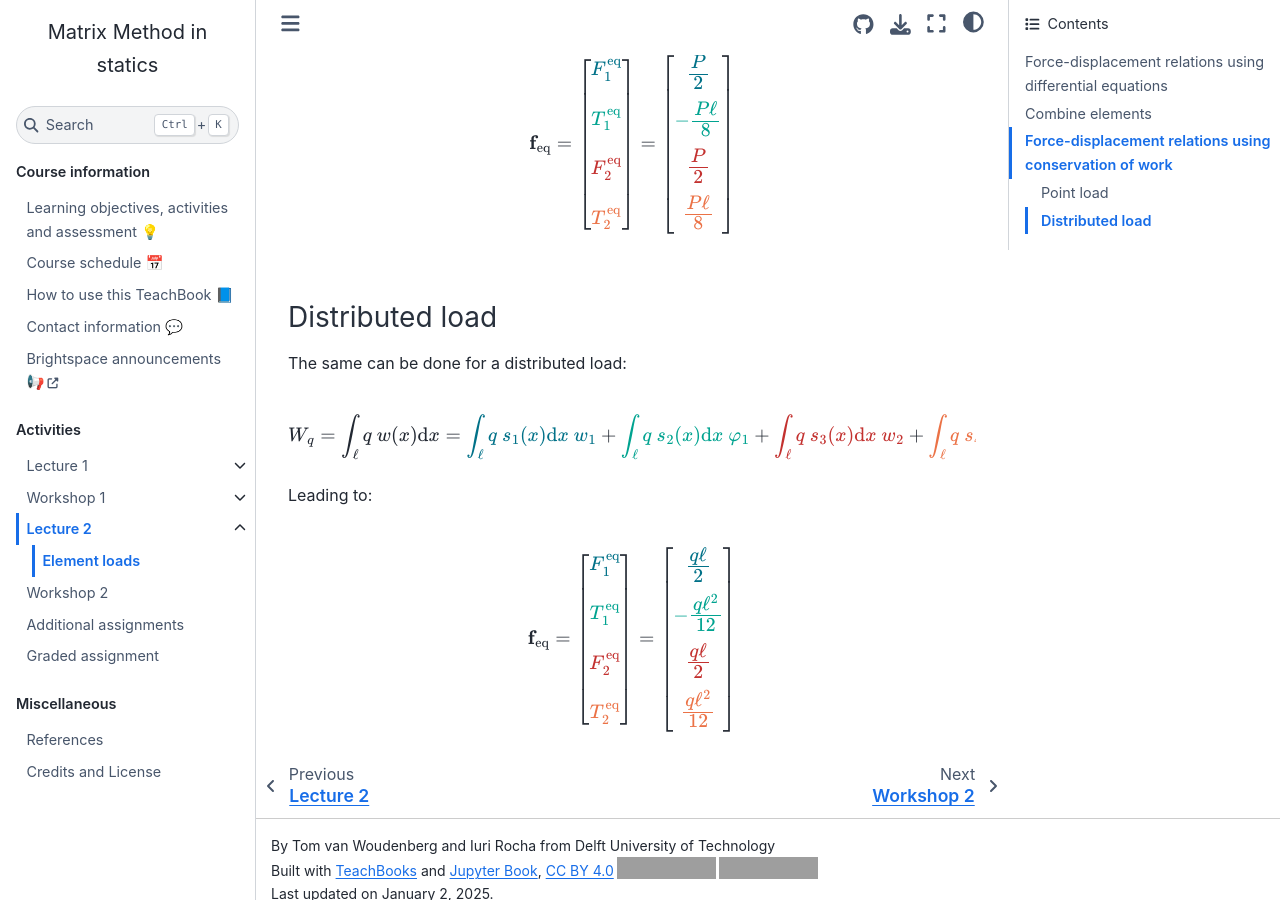
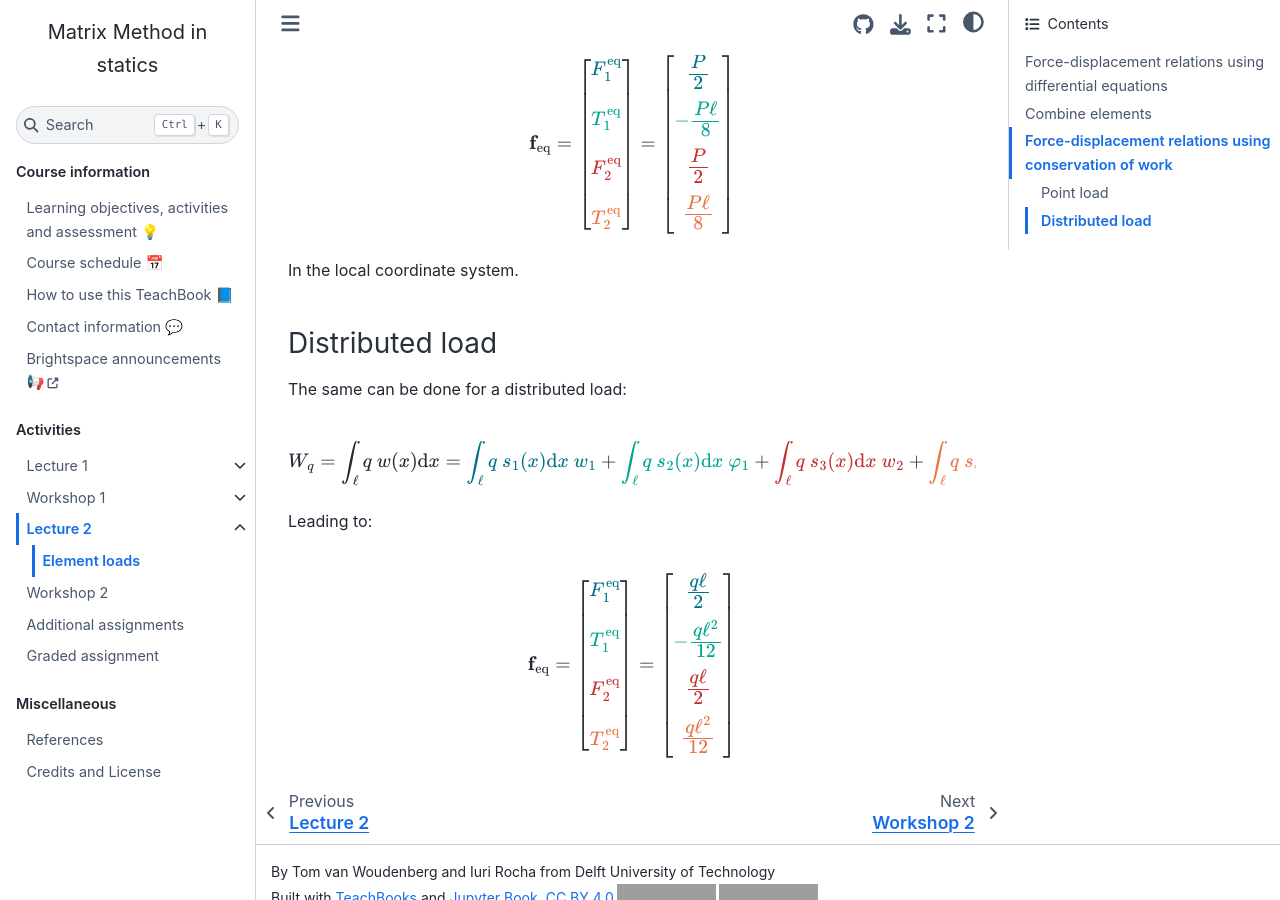
Before and after one commit to sophietenhoor/book, a Jupyter Book: the page built from book/lecture2/element_loads.md, in a window 1280 px wide and 900 px high, scrolled down 3439 px. Built offline with Jupyter Book 1.0.4 settings and Sphinx 7.4.7 and the Sphinx Book theme 1.1.4, drawn with Linux system fonts in a browser that asks for light colours; comment, search, counter and statistics services are not loaded; grey boxes are pictures that could not be loaded.

Commit message:
Update element_loads.md

```diff
--- a/book/lecture2/element_loads.md
+++ b/book/lecture2/element_loads.md
@@ -119,6 +119,8 @@ $$
 	    \end{bmatrix}
 $$
 
+In the local coordinate system.
+
 ### Distributed load
 The same can be done for a distributed load:
 
```
